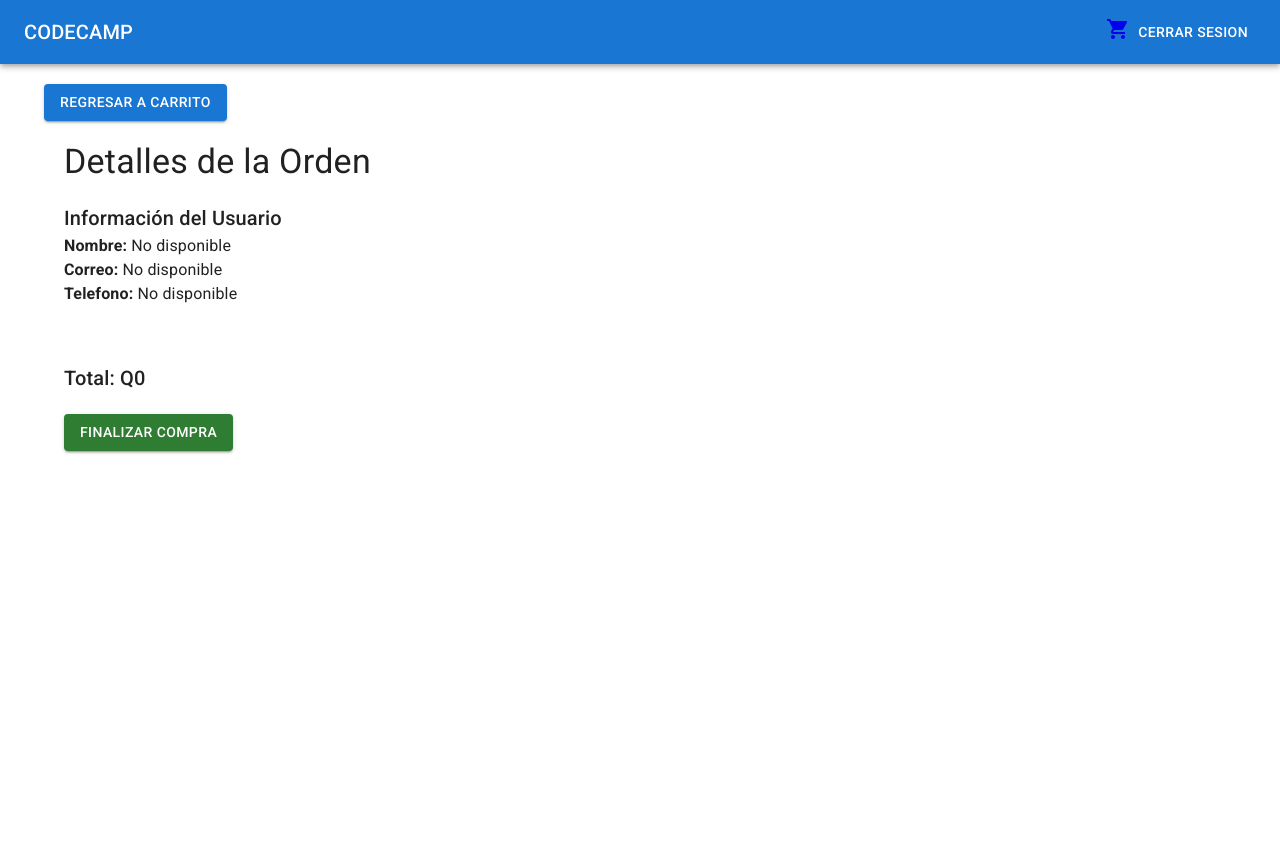
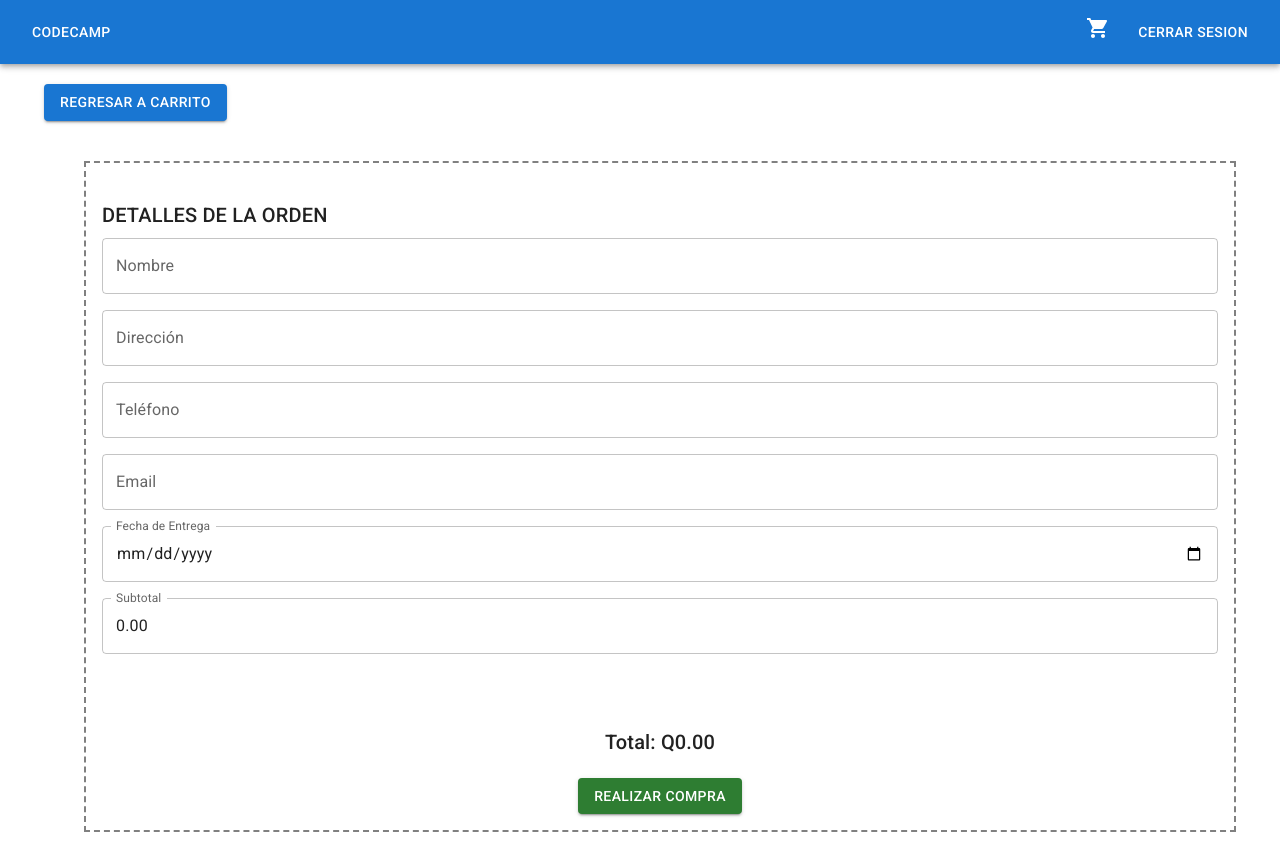
Before and after one commit to eddjuacor/APIREST-REACT-JS, a React (Vite) app: page /inicio/detalleOrden in a window 1280 px wide. Before the commit the page ends 800 px from the top, so only its background shows below. Built offline with nearby package versions, Linux system fonts and the light colour scheme.

Commit message:
Actualizacion 11-09

```diff
--- a/src/auth/formValidation.jsx
+++ b/src/auth/formValidation.jsx
@@ -10,3 +10,14 @@ export const formValidation = yup.object({
     .min(6, 'Password debe ser mayor a 6 caracteres')
     .required('Password es requerido'),
 });
+
+
+//validacion OrdenDetalles
+export const schema = yup.object({
+  nombre: yup.string().required('El nombre es requerido'),
+  direccion: yup.string().required('La dirección es requerida'),
+  telefono: yup.string().required('El teléfono es requerido').matches(/^[0-9]{10}$/, 'El teléfono debe tener 10 dígitos'),
+  email: yup.string().email('Correo electrónico inválido').required('El email es requerido'),
+  fechaEntrega: yup.date().required('La fecha de entrega es requerida').nullable(),
+  subtotal: yup.number().required('El subtotal es requerido').positive('El subtotal debe ser un número positivo'),
+});
--- a/src/components/CardProduct.jsx
+++ b/src/components/CardProduct.jsx
@@ -4,27 +4,36 @@ import CardContent from '@mui/material/CardContent';
 import CardMedia from '@mui/material/CardMedia';
 import Button from '@mui/material/Button';
 import Typography from '@mui/material/Typography';
-import foto from '../assets/img/s21.jpg'
+import foto from '../assets/img/s21.jpg';
 import { useContext } from 'react';
 import { ContextApi } from '../context/ContextApi';
 
-export default function CardProduct({producto}) {
+export default function CardProduct({ producto }) {
+  // Desestructuración de producto
+  const { nombre, marca, codigo, stock, precio } = producto;
 
-  //desestructuracion de productos, extrare valores
-  const{ nombre, marca, codigo, stock, precio} = producto
+  const { cartItems, setCartItems } = useContext(ContextApi);
 
-  const {addToCart, cartItems, setCartItems} = useContext(ContextApi);
+  const addItemsCart = () => {
+    // Verifica si el producto ya está en el carrito
+    const existingItem = cartItems.find(item => item.codigo === codigo);
 
-  const addItemsCart = (producto)=>{
-    addToCart({ nombre, marca, codigo, stock, precio });
-    setCartItems([
-      ...cartItems,
-      producto
-    ])
-  }
+    if (existingItem) {
+      // Si el producto ya está en el carrito, actualiza la cantidad
+      const updatedCartItems = cartItems.map(item =>
+        item.codigo === codigo
+          ? { ...item, cantidad: item.cantidad + 1 }
+          : item
+      );
+      setCartItems(updatedCartItems);
+    } else {
+      // Si el producto no está en el carrito, agrégalo con cantidad 1
+      setCartItems([...cartItems, { ...producto, cantidad: 1 }]);
+    }
+  };
 
   return (
-    <Card sx={{ width: 345, margin: 1, border: 1}}>
+    <Card sx={{ width: 345, margin: 1, border: 1 }}>
       <CardMedia
         component="img"
         image={foto}
@@ -33,19 +42,18 @@ export default function CardProduct({producto}) {
       />
       <CardContent>
         <Typography gutterBottom variant="h5" component="div">
-          {nombre}
-          {marca}
+          {nombre} {marca}
         </Typography>
-        <Typography variant="body2" sx={{  color: 'text.secondary' }}>
-          Codigo:# {codigo}  stock: {stock}
+        <Typography variant="body2" sx={{ color: 'text.secondary' }}>
+          Codigo:# {codigo} stock: {stock}
         </Typography>
         <Typography variant="body2" sx={{ color: 'text.secondary' }}>
           Precio: {precio}
         </Typography>
       </CardContent>
-      <CardActions sx={{display: 'Flex', justifyContent: 'Center'}}>
+      <CardActions sx={{ display: 'flex', justifyContent: 'center' }}>
         <Button size="small">Detalles</Button>
-        <Button size="small" onClick={()=>addItemsCart(producto)}>Agregar a Carrito</Button>
+        <Button size="small" onClick={addItemsCart}>Agregar a Carrito</Button>
       </CardActions>
     </Card>
   );
--- a/src/components/Navbar.jsx
+++ b/src/components/Navbar.jsx
@@ -29,9 +29,16 @@ export default function Navbar() {
       <AppBar position="static">
         <Toolbar>
           <Typography variant="h6" component="div" sx={{ flexGrow: 1 }}>
-             CODECAMP
+
+             <Button color="inherit">
+              <Link to='/inicio' style={{ textDecoration: 'none', color: 'inherit' }}>CODECAMP</Link>
+              </Button>
+
           </Typography>
-          <Link to="/inicio/carrito" style={{ textDecoration: 'none' }}><LocalGroceryStoreIcon/> </Link>
+          <Button>
+          <Link to="/inicio/carrito" style={{ color: 'white' }}><LocalGroceryStoreIcon/> </Link>
+          </Button>
+
           {userRol === 'Operador' && (
             <Link to="/ordenes" style={{ textDecoration: 'none', color: 'inherit' }}>
               <Button color="inherit">
--- a/src/components/carrito/CartContent.jsx
+++ b/src/components/carrito/CartContent.jsx
@@ -3,42 +3,70 @@ import { ContextApi } from '../../context/ContextApi';
 import { Button, Card, CardContent, CardMedia, Typography, CardActions } from '@mui/material';
 
 const CartContent = () => {
+  const { cartItems, setCartItems } = useContext(ContextApi);
 
-  const { cartItems, removeFromCart } = useContext(ContextApi)
+   // Maneja la adición de productos al carrito
+   const handleAgregar = (producto) => {
+    const existingItem = cartItems.find(item => item.idProductos === producto.idProductos);
 
-
-  return cartItems.map((producto) => {
+    if (existingItem) {
+      // Si el producto ya está en el carrito, incrementa la cantidad
+      const updatedCartItems = cartItems.map(item =>
+        item.idProductos === producto.idProductos
+          ? { ...item, cantidad: item.cantidad + 1 }
+          : item
+      );
+      setCartItems(updatedCartItems);
+    } else {
+      // Si el producto no está en el carrito, agrégalo con cantidad 1
+      setCartItems([...cartItems, { ...producto, cantidad: 1 }]);
+    }
+  };
 
   const handleRemove = (producto) => {
-      removeFromCart(producto.idProductos);
+    const updatedCartItems = cartItems.map(item => {
+      if (item.idProductos === producto.idProductos) {
+        // Reduce la cantidad si es mayor a 1
+        if (item.cantidad > 1) {
+          return { ...item, cantidad: item.cantidad - 1 };
+        } else {
+          // Elimina el producto si la cantidad llega a 0
+          return null;
+        }
+      }
+      return item;
+    }).filter(item => item !== null); // Filtra los productos nulos (eliminados)
+    setCartItems(updatedCartItems);
   };
 
-    return (
+  return cartItems.map((producto) => (
     <Card sx={{ width: 345, margin: 1, border: 1 }} key={producto.idProductos}>
       <CardMedia
         component="img"
+        src={producto.imagen || 'default-image-url'} // Asegúrate de que la imagen esté disponible
         title={producto.nombre}
         sx={{ objectFit: 'cover' }}
       />
       <CardContent>
         <Typography gutterBottom variant="h5" component="div">
-            {producto.nombre}
-            {producto.marca}
+          {producto.nombre} {producto.marca}
         </Typography>
         <Typography variant="body2" sx={{ color: 'text.secondary' }}>
-            Codigo:# {producto.codigo}  stock: {producto.stock}
+          Codigo:# {producto.codigo} stock: {producto.stock}
         </Typography>
         <Typography variant="body2" sx={{ color: 'text.secondary' }}>
           Precio: {producto.precio}
         </Typography>
+        <Typography variant="body2" sx={{ color: 'text.secondary' }}>
+          Cantidad: {producto.cantidad}
+        </Typography>
       </CardContent>
-        <CardActions sx={{ display: 'Flex', justifyContent: 'Center' }}>
-          <Button size="small">Detalles</Button>
-          <Button size="small" onClick={()=> handleRemove(producto)} >Eliminar</Button>
+      <CardActions sx={{ display: 'flex', justifyContent: 'center' }}>
+        <Button size="small" onClick={()=>handleAgregar(producto)}>Agregar</Button>
+        <Button size="small" onClick={() => handleRemove(producto)}>Eliminar</Button>
       </CardActions>
     </Card>
-    )
-  })
+  ));
 }
 
-export default CartContent
+export default CartContent;
--- a/src/components/carrito/CartElements.jsx
+++ b/src/components/carrito/CartElements.jsx
@@ -10,7 +10,7 @@ const CartElements = () => {
   const { cartItems, clearCart } = useContext(ContextApi);
 
   const handleClearCart = () => {
-    clearCart(); // Asumiendo que tienes una función para vaciar el carrito en tu contexto
+    clearCart();
   };
 
   return cartItems.length > 0 ? (
--- a/src/components/carrito/TotalCart.jsx
+++ b/src/components/carrito/TotalCart.jsx
@@ -8,11 +8,13 @@ const TotalCart = () => {
   const {cartItems} = useContext(ContextApi)
 
   //calculando el total
-  const total = cartItems.reduce((acum, item) => acum + item.precio, 0)
+  const total = cartItems.reduce((acum, item) => acum + item.precio * item.cantidad, 0)
+
+  const redondearTotal = total.toFixed(2);
 
   return (
     <Typography variant="body2" sx={{ color: 'text.secondary', fontSize: '1rem' }}>
-      Total a Pagar: Q.{total}
+      Total a Pagar: Q.{redondearTotal}
     </Typography>
   )
 }
--- a/src/components/orden/DetallesOrden.jsx
+++ b/src/components/orden/DetallesOrden.jsx
@@ -1,61 +1,220 @@
-import { Box, Button, Container, List, ListItem, ListItemText, Typography } from "@mui/material"
-import { Link } from "react-router-dom"
+import React, { useEffect } from "react";
+import { useForm, Controller } from "react-hook-form";
+import {
+  TextField,
+  Button,
+  Grid,
+  Typography,
+  Container,
+  Box,
+  List,
+  ListItem,
+  ListItemText,
+} from "@mui/material";
+import { yupResolver } from "@hookform/resolvers/yup";
+import { schema } from "../../auth/formValidation";
 
-import { useContext } from 'react';
-import { ContextApi } from '../../context/ContextApi';
+import { Link } from "react-router-dom";
 
-
-
+import { useContext } from "react";
+import { ContextApi } from "../../context/ContextApi";
 
 const DetallesOrden = () => {
 
-  const { cartItems, usuario } = useContext(ContextApi);
+//context
+const { cartItems, usuario, setUsuario } = useContext(ContextApi);
+console.log(usuario)
+
 
 const calculateTotal = () => {
-    return cartItems.reduce((total, item) => total + item.precio * item.quantity, 0);
+  return cartItems
+    .reduce((total, item) => total + item.precio * item.cantidad, 0)
+    .toFixed(2);
 };
 
+ // Configuración del formulario
+ const {
+  control,
+  handleSubmit,
+  formState: { errors },
+  setValue,
+} = useForm({
+  resolver: yupResolver(schema),
+  defaultValues: {
+    nombre_completo: "",
+    direccion: "",
+    telefono: "",
+    correo_electronico: "",
+    fecha_entrega: "",
+    total_orden: calculateTotal(), // Inicializa con el valor calculado
+  },
+});
+
+  // Actualizar valores del formulario cuando cambie el usuario
+  useEffect(() => {
+    if (usuario) {
+      setValue("nombre_completo", usuario.nombre_completo || "");
+      setValue("direccion", usuario.direccion || "");
+      setValue("telefono", usuario.telefono || "");
+      setValue("correo_electronico", usuario.correo_electronico || "");
+    }
+  }, [usuario, setValue]);
+
+
+  // Efecto para actualizar el valor del total cuando cambie el carrito
+  useEffect(() => {
+    setValue("total_orden", calculateTotal());
+  }, [cartItems, setValue]);
+
+
+  const onSubmit = (data) => {
+    console.log(data);
+  };
+
+
   return (
-    <Container sx={{ margin: '20px' }}>
-      <Link to='/inicio/carrito'>
+
+    <Container  maxWidth="fixed" sx={{ margin: "20px" }}>
+      <Link to="/inicio/carrito">
         <Button variant="contained">Regresar a Carrito</Button>
       </Link>
-
-      <Box sx={{ margin: '20px' }}>
-        <Typography variant="h4">Detalles de la Orden</Typography>
-
-        {/* Mostrar información del usuario */}
-        <Box sx={{ marginTop: '20px' }}>
-          <Typography variant="h6">Información del Usuario</Typography>
-          <Typography variant="body1"><strong>Nombre:</strong> {usuario.nombre_completo || "No disponible"}</Typography>
-          <Typography variant="body1"><strong>Correo:</strong> {usuario.correo_electronico || "No disponible"}</Typography>
-          <Typography variant="body1"><strong>Telefono:</strong> {usuario.Telefono || "No disponible"}</Typography>
-          {/* Añade más campos según sea necesario */}
+      <Container>
+        <Box  component="section" sx={{ p: 2, border: '2px dashed grey', mt:'40px' }}>
+          <Box sx={{ marginTop: "20px" }} key={usuario.idUsuarios}>
+            <form onSubmit={handleSubmit(onSubmit)}>
+              <Typography variant="h6" gutterBottom>
+               DETALLES DE LA ORDEN
+              </Typography>
+              <Grid container spacing={2}>
+                <Grid item xs={12}>
+                  <Controller
+                    name="nombre_completo"
+                    control={control}
+                    render={({ field }) => (
+                      <TextField
+                        {...field}
+                        label="Nombre"
+                        fullWidth
+                        error={!!errors.nombre}
+                        helperText={errors.nombre?.message}
+                      />
+                    )}
+                  />
+                </Grid>
+                <Grid item xs={12}>
+                  <Controller
+                    name="direccion"
+                    control={control}
+                    render={({ field }) => (
+                      <TextField
+                        {...field}
+                        label="Dirección"
+                        fullWidth
+                        error={!!errors.direccion}
+                        helperText={errors.direccion?.message}
+                      />
+                    )}
+                  />
+                </Grid>
+                <Grid item xs={12}>
+                  <Controller
+                    name="telefono"
+                    control={control}
+                    render={({ field }) => (
+                      <TextField
+                        {...field}
+                        label="Teléfono"
+                        fullWidth
+                        error={!!errors.telefono}
+                        helperText={errors.telefono?.message}
+                      />
+                    )}
+                  />
+                </Grid>
+                <Grid item xs={12}>
+                  <Controller
+                    name="correo_electronico"
+                    control={control}
+                    render={({ field }) => (
+                      <TextField
+                        {...field}
+                        label="Email"
+                        type="email"
+                        fullWidth
+                        error={!!errors.email}
+                        helperText={errors.email?.message}
+                      />
+                    )}
+                  />
+                </Grid>
+                <Grid item xs={12}>
+                  <Controller
+                    name="fecha_entrega"
+                    control={control}
+                    render={({ field }) => (
+                      <TextField
+                        {...field}
+                        label="Fecha de Entrega"
+                        type="date"
+                        InputLabelProps={{ shrink: true }}
+                        fullWidth
+                        error={!!errors.fechaEntrega}
+                        helperText={errors.fechaEntrega?.message}
+                      />
+                    )}
+                  />
+                </Grid>
+                <Grid item xs={12}>
+                  <Controller
+                    name="total_orden"
+                    control={control}
+                    render={({ field }) => (
+                      <TextField
+                        {...field}
+                        label="Subtotal"
+                        type="number"
+                        fullWidth
+                        error={!!errors.subtotal}
+                        helperText={errors.subtotal?.message}
+                      />
+                    )}
+                  />
+                </Grid>
+                <Grid item xs={12}></Grid>
+              </Grid>
+            </form>
           </Box>
 
-        {/* Resumen del carrito */}
-        <List sx={{ marginTop: '20px' }}>
+          <Box width='xl' sx={{textAlign:'Center'}}>
+            <List sx={{ marginTop: "20px" }}>
               {cartItems.map((item) => (
                 <ListItem key={item.idProductos}>
                   <ListItemText
-                primary={item.name} // Asegúrate de que `name` es el campo correcto para el nombre del producto
-                secondary={`Cantidad: ${item.quantity} | Precio: Q${item.precio} | Total: Q${item.precio * item.quantity}`}
+                    primary={item.nombre}
+                    secondary={`Cantidad: ${item.cantidad} | Precio: Q${
+                      item.precio
+                    } | Total: Q${item.precio * item.cantidad}`}
                   />
-              <Button variant="outlined" onClick={() => handleRemoveFromCart(item.id)}>
-                Eliminar
-              </Button>
                 </ListItem>
               ))}
             </List>
 
-        <Typography variant="h6" sx={{ marginTop: '20px' }}>Total: Q{calculateTotal()}</Typography>
+            <Typography variant="h6" sx={{ marginTop: "20px" }}>
+              Total: Q{calculateTotal()}
+            </Typography>
 
-        <Button variant="contained" color="success" sx={{ marginTop: '20px' }}>
-          Finalizar Compra
+            <Button
+              variant="contained"
+              color="success"
+              sx={{ marginTop: "20px" }}
+            >
+              Realizar Compra
             </Button>
           </Box>
+        </Box>
+      </Container>
     </Container>
   );
 };
 
-export default DetallesOrden
+export default DetallesOrden;
--- a/src/context/ContextApi.jsx
+++ b/src/context/ContextApi.jsx
@@ -7,11 +7,15 @@ export const ContextApi = createContext();
 
 // Proveedor del contexto
 const ApiProvider = ({ children }) => {
+
   // Estado de autenticación
   const [auth, guardarAuth] = useState({
     token: localStorage.getItem("authToken") || "",
     auth: !!localStorage.getItem("authToken"),
   });
+
+  //local storage CArrito
+
 
   /*--------------------------------------Roles---------------------------------------- */
 
@@ -51,6 +55,7 @@ const ApiProvider = ({ children }) => {
         headers: {authorization: token}
       })
       setOrden(OrdenDetalles.data)
+      console.log(OrdenDetalles.data)
     } catch (error) {
       console.error("Error al consultar ordenDetalles")
     }
@@ -96,24 +101,25 @@ const ApiProvider = ({ children }) => {
     return storedCartItems ? JSON.parse(storedCartItems) : [];
   });
 
-  // Función para añadir productos al carrito
-  const addToCart = (producto) => {
-    setCartItems((prevItems) => {
-      const existingProduct = prevItems.find((item) => item.id === producto.id);
-      let newItems;
-      if (existingProduct) {
-        newItems = prevItems.map((item) =>
-          item.id === producto.id
-            ? { ...item, quantity: item.quantity + 1 }
+  useEffect(() => {
+    // Guarda los artículos del carrito en localStorage cada vez que cambian
+    localStorage.setItem('cartItems', JSON.stringify(cartItems));
+  }, [cartItems]);
+
+
+  const addToCart = (product) => {
+    // Añade producto al carrito y actualiza el estado
+    setCartItems(prevItems => {
+      const existingItem = prevItems.find(item => item.idProductos === product.idProductos);
+      if (existingItem) {
+        return prevItems.map(item =>
+          item.idProductos === product.idProductos
+            ? { ...item, cantidad: item.cantidad + 1 }
             : item
         );
       } else {
-        newItems = [...prevItems, { ...producto, quantity: 1 }];
+        return [...prevItems, { ...product, cantidad: 1 }];
       }
-
-      // Guardar el carrito en localStorage
-      localStorage.setItem("cartItems", JSON.stringify(newItems));
-      return newItems;
     });
   };
 
```
Lines whose indentation alone changed are shown as unchanged.
